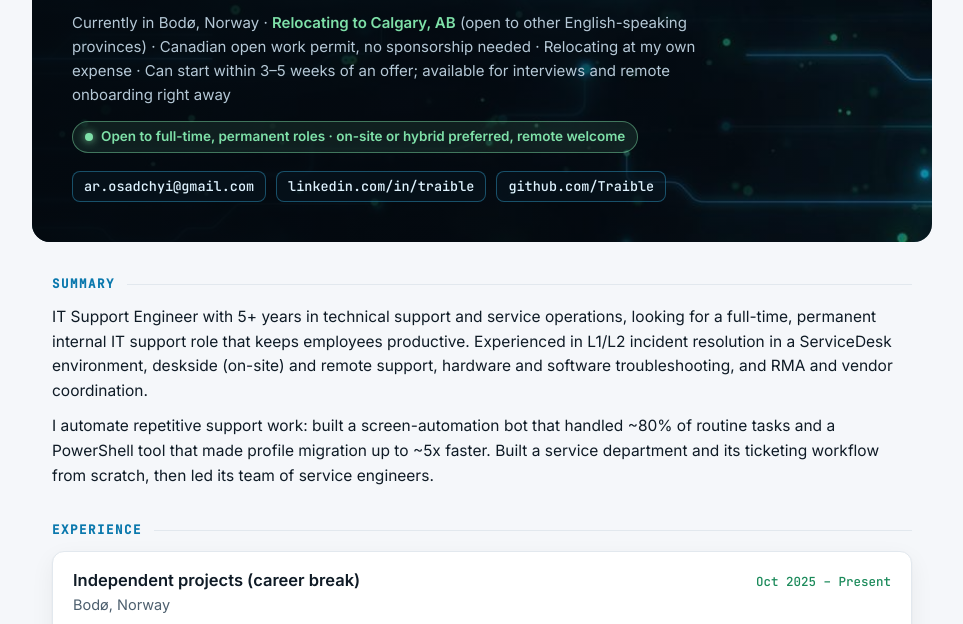
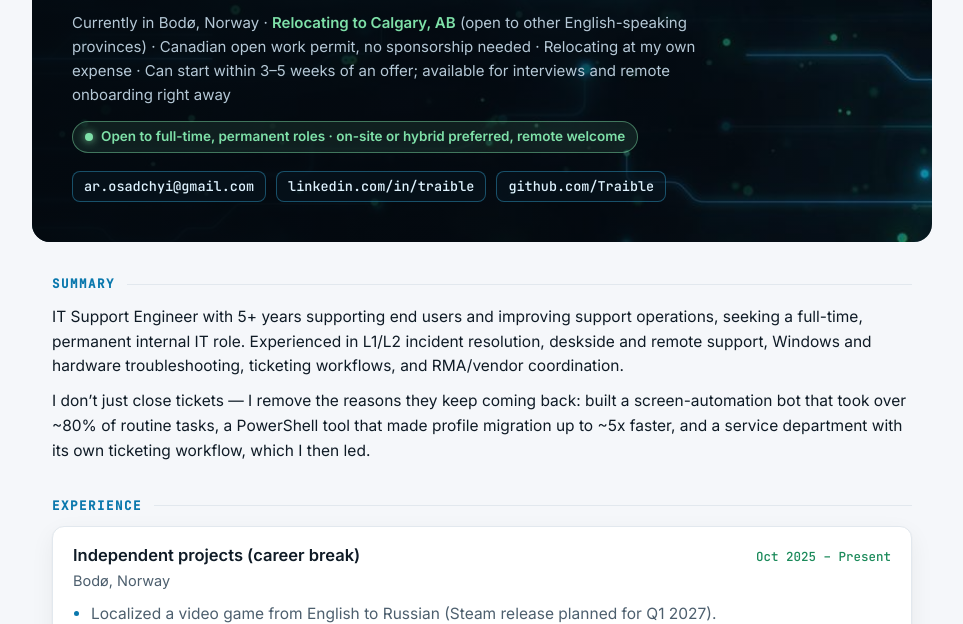
Before and after one commit to Traible/traible.github.io, a plain HTML site: page index.html in a window 1280 px wide. Shown: the part 137-761 px from the top of the page, without its empty margins (158-1121 px from the left). Drawn offline with Linux system fonts and the light colour scheme.

Commit message:
Summary: end-user focus, keep automation numbers

```diff
--- a/index.html
+++ b/index.html
@@ -206,8 +206,8 @@
 
   <section class="summary">
     <h2>Summary</h2>
-    <p>IT Support Engineer with 5+ years in technical support and service operations, looking for a full-time, permanent internal IT support role that keeps employees productive. Experienced in L1/L2 incident resolution in a ServiceDesk environment, deskside (on-site) and remote support, hardware and software troubleshooting, and RMA and vendor coordination.</p>
-    <p>I automate repetitive support work: built a screen-automation bot that handled ~80% of routine tasks and a PowerShell tool that made profile migration up to ~5x faster. Built a service department and its ticketing workflow from scratch, then led its team of service engineers.</p>
+    <p>IT Support Engineer with 5+ years supporting end users and improving support operations, seeking a full-time, permanent internal IT role. Experienced in L1/L2 incident resolution, deskside and remote support, Windows and hardware troubleshooting, ticketing workflows, and RMA/vendor coordination.</p>
+    <p>I don’t just close tickets — I remove the reasons they keep coming back: built a screen-automation bot that took over ~80% of routine tasks, a PowerShell tool that made profile migration up to ~5x faster, and a service department with its own ticketing workflow, which I then led.</p>
   </section>
 
   <section>
```
Also changed, not shown: 1 other file.
